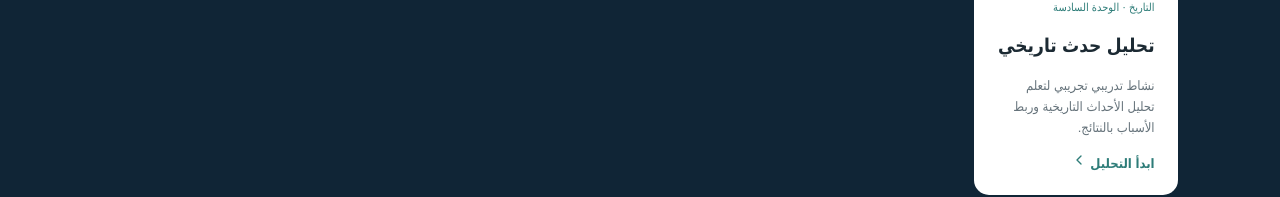
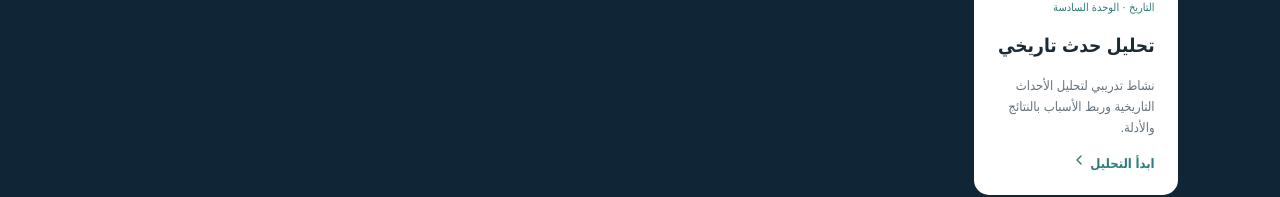
Before and after one commit to odaiabdalrhman9-create/smart-historian, a Next.js app: page / in a window 1280 px wide. Shown: the part 1628-1825 px from the top of the page. Built offline with nearby package versions, Linux system fonts and the light colour scheme.

Commit message:
Update unit6.ts

```diff
--- a/data/unit6.ts
+++ b/data/unit6.ts
@@ -1,35 +1,7 @@
 
-export type LessonCause = {
-  id: string;
-  title: string;
-  category: "سياسي" | "اقتصادي" | "اجتماعي" | "فكري" | "عسكري" | "أخرى";
-  description: string;
-  evidence: string[];
-};
+import type { Lesson } from "../types/historian";
 
-export type LessonConsequence = {
-  id: string;
-  title: string;
-  type: "مباشرة" | "بعيدة المدى" | "غير مباشرة";
-  description: string;
-  evidence: string[];
-};
-
-export type HistoricalLesson = {
-  id: string;
-  subject: string;
-  grade: string;
-  unit: string;
-  title: string;
-  description: string;
-  event: string;
-  causes: LessonCause[];
-  consequences: LessonConsequence[];
-  historicalContext: string;
-  questions: string[];
-};
-
-export const UNIT6_LESSONS: HistoricalLesson[] = [
+export const UNIT6_LESSONS: Lesson[] = [
   {
     id: "lesson-1",
     subject: "التاريخ",
@@ -37,52 +9,87 @@ export const UNIT6_LESSONS: HistoricalLesson[] = [
     unit: "الوحدة السادسة",
     title: "تحليل حدث تاريخي",
     description:
-      "نشاط تدريبي تجريبي لتعلم تحليل الأحداث التاريخية وربط الأسباب بالنتائج.",
-    event: "حدث تاريخي يحتاج إلى تحديد من الدرس المدرسي",
-    historicalContext:
-      "يجب إدخال الزمان والمكان والأطراف والمعلومات الواردة في المصدر المدرسي قبل استخدام هذا النشاط بوصفه محتوى تاريخيًا.",
+      "نشاط تدريبي لتحليل الأحداث التاريخية وربط الأسباب بالنتائج والأدلة.",
+    event: "حدث تاريخي يحتاج إلى تحديد من المصدر المدرسي",
+
     causes: [
       {
         id: "cause-1",
-        title: "العوامل السابقة للحدث",
+        title: "العوامل السياسية",
         category: "سياسي",
         description:
-          "حلّل الظروف السياسية السابقة للحدث، ولا تفترض وجود سبب محدد دون دليل من المصدر.",
+          "حلّل الظروف السياسية السابقة للحدث بالاستناد إلى المعلومات المتاحة.",
+        importance: "عامل محتمل يحتاج إلى التحقق من المصدر التاريخي.",
+        relatedEvent: "حدث تاريخي قيد التحليل",
         evidence: [],
+        source: "لم يُحدَّد مصدر بعد",
       },
       {
         id: "cause-2",
         title: "العوامل الاقتصادية والاجتماعية",
         category: "اقتصادي",
         description:
-          "افحص الظروف الاقتصادية والاجتماعية التي قد تساعد في تفسير الحدث إذا وردت في المادة التعليمية.",
+          "افحص الظروف الاقتصادية والاجتماعية التي قد تساعد في تفسير الحدث.",
+        importance: "عامل محتمل يحتاج إلى التحقق من المصدر التاريخي.",
+        relatedEvent: "حدث تاريخي قيد التحليل",
         evidence: [],
+        source: "لم يُحدَّد مصدر بعد",
       },
     ],
+
     consequences: [
       {
         id: "result-1",
         title: "النتائج المباشرة",
         type: "مباشرة",
         description:
-          "حدّد ما حدث مباشرة بعد الواقعة بالاستناد إلى المعلومات الواردة في الدرس.",
+          "حدّد ما نتج مباشرة عن الحدث وفق المعلومات الواردة في الدرس.",
         evidence: [],
+        source: "لم يُحدَّد مصدر بعد",
       },
       {
         id: "result-2",
         title: "الآثار بعيدة المدى",
         type: "بعيدة المدى",
         description:
-          "حلّل الآثار اللاحقة التي يذكرها المصدر، وميّزها عن النتائج المباشرة.",
+          "حلّل الآثار اللاحقة للحدث، وميّزها عن نتائجه المباشرة.",
         evidence: [],
+        source: "لم يُحدَّد مصدر بعد",
       },
     ],
-    questions: [
-      "ما الحدث التاريخي الذي تحلّله؟",
-      "ما الأسباب التي يذكرها المصدر؟",
-      "ما الدليل الذي يدعم تفسيرك؟",
-      "ما الفرق بين النتيجة المباشرة والأثر بعيد المدى؟",
-      "هل يمكن تفسير الحدث بأكثر من سبب؟ وضّح استنادًا إلى المصدر.",
+
+    nodes: [
+      {
+        id: "node-1",
+        title: "السبب",
+        type: "cause",
+        description: "العوامل التي ساهمت في وقوع الحدث.",
+      },
+      {
+        id: "node-2",
+        title: "الحدث",
+        type: "event",
+        description: "الواقعة التاريخية التي يجري تحليلها.",
+      },
+      {
+        id: "node-3",
+        title: "النتيجة",
+        type: "consequence",
+        description: "النتائج والآثار التي ترتبت على الحدث.",
+      },
+    ],
+
+    whatIf: [
+      {
+        id: "whatif-1",
+        question:
+          "ماذا لو غاب أحد الأسباب التي يذكرها المصدر؟ كيف يمكن أن يتغير تفسير الحدث؟",
+        options: [
+          "قد يتغير مسار الحدث، بحسب أهمية السبب والسياق التاريخي.",
+          "لن يتغير الحدث بالضرورة في جميع الحالات.",
+          "لا يمكن الجزم دون فحص الأدلة والسياق.",
+        ],
+      },
     ],
   },
 ];
```
